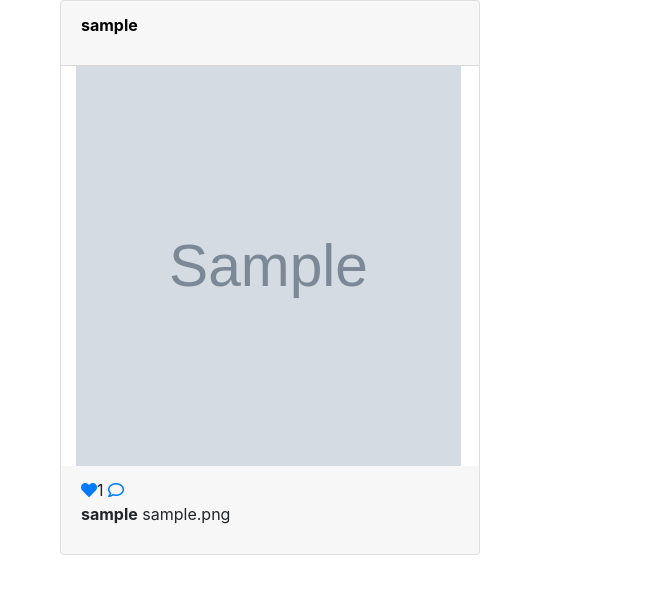
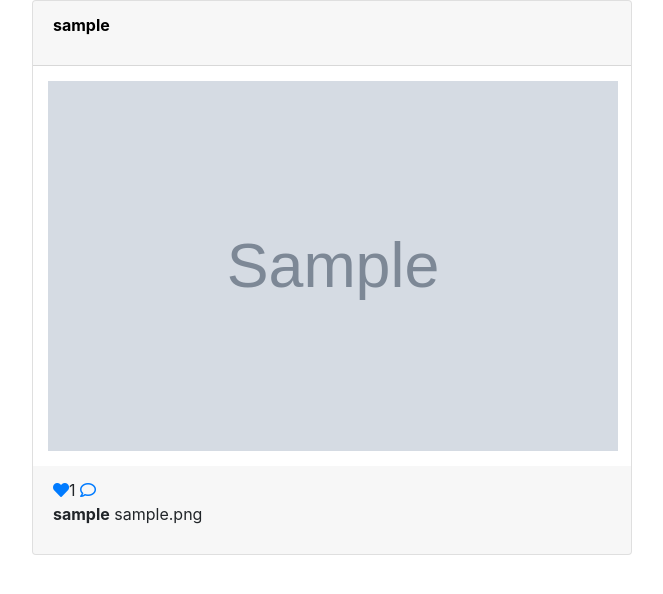
Before and after one commit to legionpunisher/instagram, a Django app: page / in a window 1280 px wide. Shown: the part 69-663 px from the top of the page, without its empty margins (358-1021 px from the left). Run offline with Django 3.2, Linux system fonts and the light colour scheme; a user stored in the database is signed in; tables that the repository leaves empty hold one stand-in row (values such as "Sample post"); grey boxes marked "Sample" are stand-in pictures; some libraries are stand-ins or nearby versions.

Commit message:
changed padding

```diff
--- a/falcon/templates/index.html
+++ b/falcon/templates/index.html
@@ -1,11 +1,11 @@
 {% extends 'base.html' %} {% block content %} {% for c in pic %}
-<div class="container">
-    <div class="card" style="width:420px; margin-left:30%; margin-right:30%;">
+<div class="container-fluid">
+    <div class="card" style="width:600px; margin-left:30%; margin-right:30%;">
         <a href="#" class="card-header" style="color:black;text-decoration:none;">
             <p><b>{{c.profile.name}}</b></p>
         </a>
         <a href="/picture/{{c.id}}" class="card-image" style="width:100%;height:100%;object-fit:cover">
-            <img src="{{c.image.url}}" alt="image" style="width: 400px; height:400px; border:2px hidden;padding-left:15px;">
+            <img src="{{c.image.url}}" alt="image" style="width: 600px; height:400px; border:2px hidden;padding: 15px;">
         </a>
         <div class="card-footer" style="border:hidden;">
             <a href="{% url 'like' operation='like' pk=c.id %}" id="like"><i class="fas fa-heart"></i></a>{{c.likes.likes}}
```
Also changed, not shown: falcon/templates/image.html (+4 -10 lines), 1 other file.
